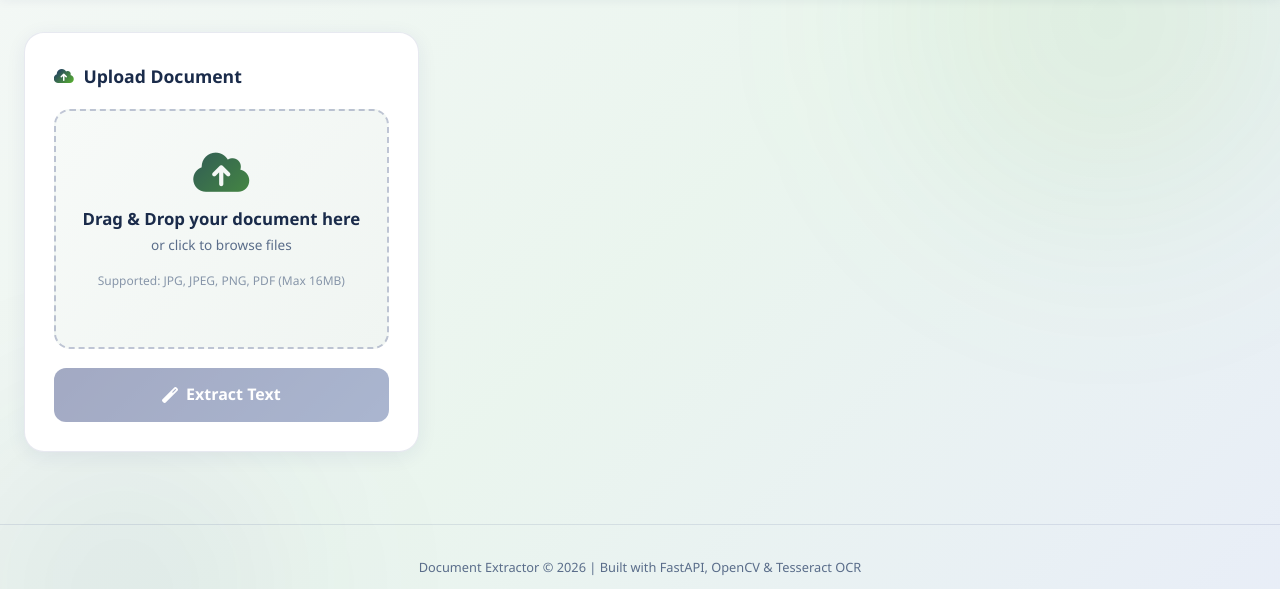
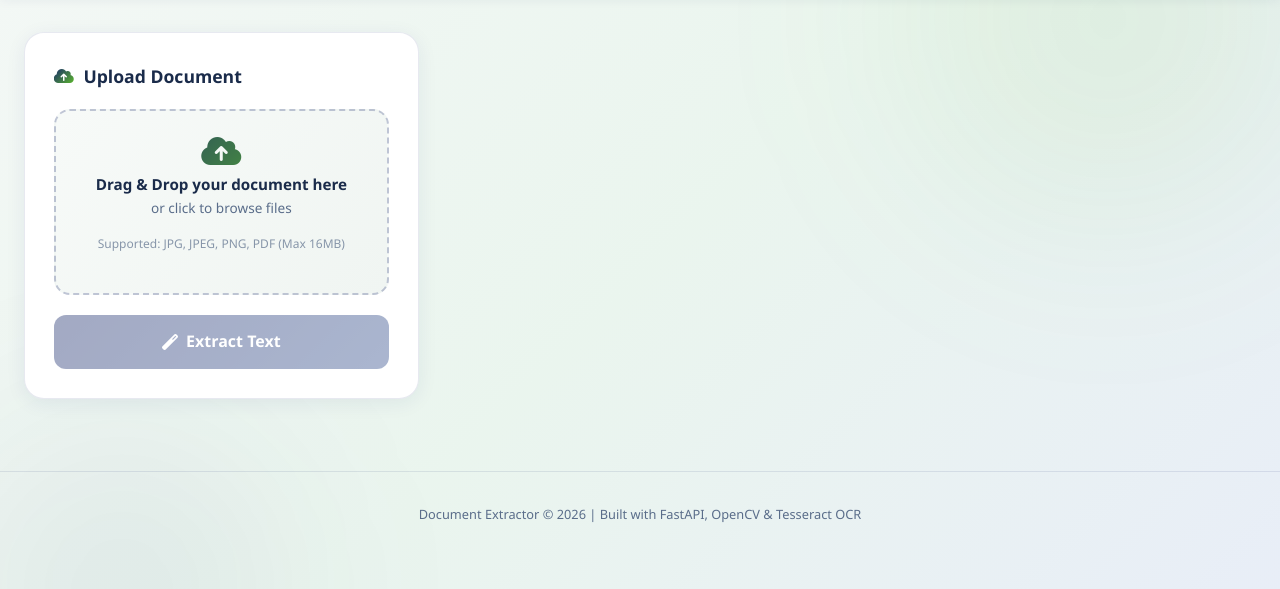
Before and after one commit to shubham1288/Doc_Extractor, a FastAPI app: page / in a window 1280 px wide. Shown: the part 121-710 px from the top of the page. Run offline with FastAPI, Linux system fonts and the light colour scheme; some libraries are stand-ins or nearby versions.

Commit message:
Reduce upload area height

```diff
--- a/static/style.css
+++ b/static/style.css
@@ -155,7 +155,7 @@ body::after {
 .upload-area {
     border: 2px dashed rgba(26, 43, 107, 0.25);
     border-radius: 16px;
-    padding: 2.5rem 1.5rem;
+    padding: 1.5rem 1.5rem;
     text-align: center;
     cursor: pointer;
     transition: all 0.3s ease;
@@ -172,18 +172,18 @@ body::after {
 }
 
 .upload-area i {
-    font-size: 2.8rem;
+    font-size: 2rem;
     background: var(--gradient-1);
     -webkit-background-clip: text;
     -webkit-text-fill-color: transparent;
     background-clip: text;
-    margin-bottom: 0.8rem;
+    margin-bottom: 0.5rem;
     display: block;
 }
 
 .upload-area h3 {
-    font-size: 1.05rem;
-    margin-bottom: 0.3rem;
+    font-size: 0.95rem;
+    margin-bottom: 0.2rem;
     color: var(--text-primary);
     font-weight: 600;
 }
```
